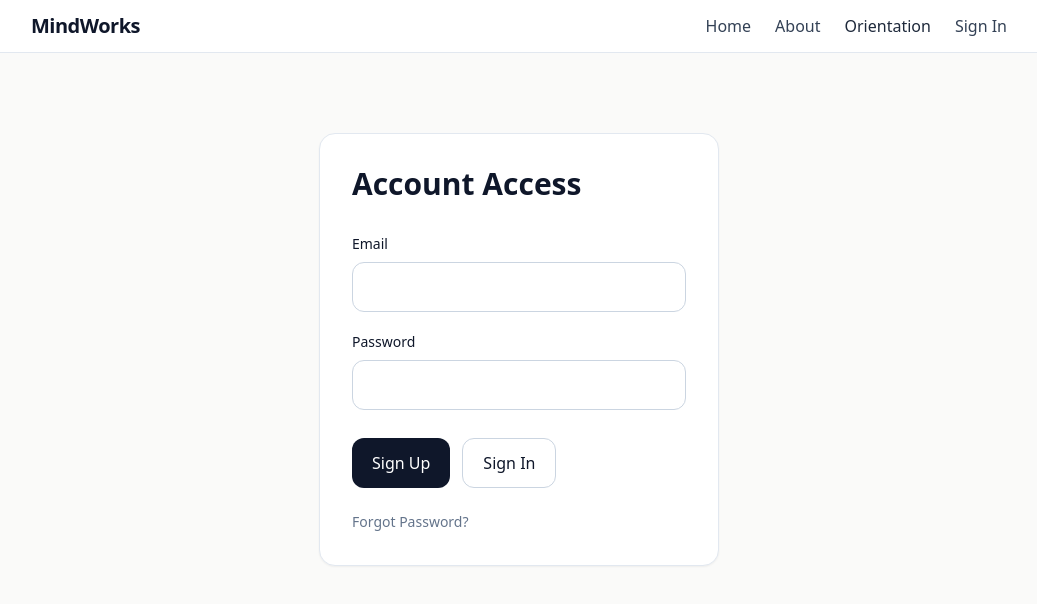
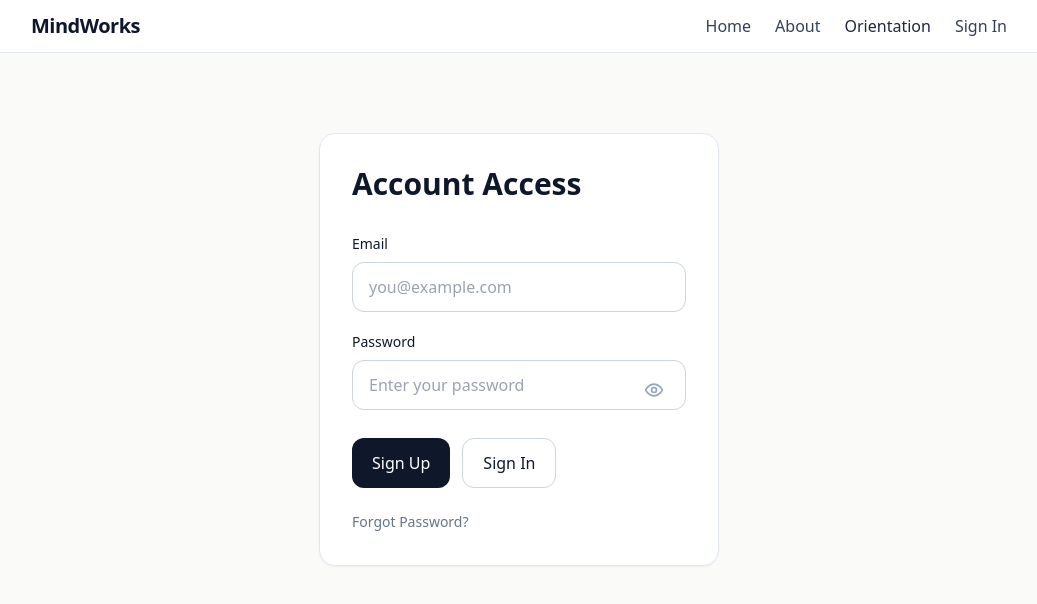
Before and after one commit to stopinder/therapy-orientation-quiz, a Vue app: page /auth in a window 1280 px wide. Shown: the top 604 px of the page, without its empty margins (121-1158 px from the left). Built offline with nearby package versions, Linux system fonts and the light colour scheme; no server answers.

Commit message:
Polish form usability

```diff
--- a/src/style.css
+++ b/src/style.css
@@ -9,3 +9,13 @@
     -ms-overflow-style: none;
     scrollbar-width: none;
 }
+
+/* Restrained browser autofill styling override */
+input:-webkit-autofill,
+input:-webkit-autofill:hover,
+input:-webkit-autofill:focus,
+input:-webkit-autofill:active {
+    -webkit-box-shadow: 0 0 0 1000px white inset !important;
+    -webkit-text-fill-color: inherit !important;
+    transition: background-color 5000s ease-in-out 0s;
+}
--- a/src/views/AuthView.vue
+++ b/src/views/AuthView.vue
@@ -22,11 +22,12 @@
               v-model="email"
               type="email"
               class="w-full rounded-xl border border-slate-300 px-4 py-3 outline-none focus:border-slate-500"
+              placeholder="you@example.com"
           />
 
         </div>
 
-        <div>
+        <div class="relative">
 
           <label class="mb-2 block text-sm font-medium">
             Password
@@ -34,9 +35,50 @@
 
           <input
               v-model="password"
-              type="password"
-              class="w-full rounded-xl border border-slate-300 px-4 py-3 outline-none focus:border-slate-500"
+              :type="showPassword ? 'text' : 'password'"
+              class="w-full rounded-xl border border-slate-300 px-4 py-3 pr-12 outline-none focus:border-slate-500"
+              placeholder="Enter your password"
           />
+
+          <button
+              type="button"
+              @click="showPassword = !showPassword"
+              class="absolute right-3 top-[38px] flex h-10 w-10 items-center justify-center text-slate-400 hover:text-slate-600 focus:outline-none"
+              :aria-label="showPassword ? 'Hide password' : 'Show password'"
+          >
+            <svg
+                v-if="showPassword"
+                xmlns="http://www.w3.org/2000/svg"
+                width="20"
+                height="20"
+                viewBox="0 0 24 24"
+                fill="none"
+                stroke="currentColor"
+                stroke-width="2"
+                stroke-linecap="round"
+                stroke-linejoin="round"
+            >
+              <path d="M9.88 9.88L4.62 4.62" />
+              <path d="M1 1l22 22" />
+              <path d="M2 12s3-7 10-7 10 7 10 7-3 7-10 7-10-7-10-7z" />
+              <path d="M15.53 15.53a3 3 0 0 1-4.24-4.24" />
+            </svg>
+            <svg
+                v-else
+                xmlns="http://www.w3.org/2000/svg"
+                width="20"
+                height="20"
+                viewBox="0 0 24 24"
+                fill="none"
+                stroke="currentColor"
+                stroke-width="2"
+                stroke-linecap="round"
+                stroke-linejoin="round"
+            >
+              <path d="M2 12s3-7 10-7 10 7 10 7-3 7-10 7-10-7-10-7z" />
+              <circle cx="12" cy="12" r="3" />
+            </svg>
+          </button>
 
         </div>
 
@@ -109,6 +151,7 @@ const auth = useAuthStore()
 
 const email = ref("")
 const password = ref("")
+const showPassword = ref(false)
 const message = ref("")
 
 const signUp = async () => {
--- a/src/views/CourseWeekView.vue
+++ b/src/views/CourseWeekView.vue
@@ -667,7 +667,7 @@ const reflectionPlaceholder = computed(() => {
   return "Describe what happened..."
 })
 
-const bodyObservationPlaceholder = "Tension in chest, pressure, restlessness, heaviness, numbness, or nothing noticeable..."
+const bodyObservationPlaceholder = "Tension in chest, tight shoulders, restlessness, heaviness, numbness, or leave blank..."
 
 const restoredReflection =
     ref(false)
--- a/src/views/ResetPasswordView.vue
+++ b/src/views/ResetPasswordView.vue
@@ -16,7 +16,7 @@
           @submit.prevent="updatePassword"
       >
 
-        <div>
+        <div class="relative">
 
           <label class="mb-2 block text-sm font-medium">
             New Password
@@ -24,9 +24,50 @@
 
           <input
               v-model="password"
-              type="password"
-              class="w-full rounded-xl border border-slate-300 px-4 py-3 outline-none focus:border-slate-500"
+              :type="showPassword ? 'text' : 'password'"
+              class="w-full rounded-xl border border-slate-300 px-4 py-3 pr-12 outline-none focus:border-slate-500"
+              placeholder="Enter your new password"
           />
+
+          <button
+              type="button"
+              @click="showPassword = !showPassword"
+              class="absolute right-3 top-[38px] flex h-10 w-10 items-center justify-center text-slate-400 hover:text-slate-600 focus:outline-none"
+              :aria-label="showPassword ? 'Hide password' : 'Show password'"
+          >
+            <svg
+                v-if="showPassword"
+                xmlns="http://www.w3.org/2000/svg"
+                width="20"
+                height="20"
+                viewBox="0 0 24 24"
+                fill="none"
+                stroke="currentColor"
+                stroke-width="2"
+                stroke-linecap="round"
+                stroke-linejoin="round"
+            >
+              <path d="M9.88 9.88L4.62 4.62" />
+              <path d="M1 1l22 22" />
+              <path d="M2 12s3-7 10-7 10 7 10 7-3 7-10 7-10-7-10-7z" />
+              <path d="M15.53 15.53a3 3 0 0 1-4.24-4.24" />
+            </svg>
+            <svg
+                v-else
+                xmlns="http://www.w3.org/2000/svg"
+                width="20"
+                height="20"
+                viewBox="0 0 24 24"
+                fill="none"
+                stroke="currentColor"
+                stroke-width="2"
+                stroke-linecap="round"
+                stroke-linejoin="round"
+            >
+              <path d="M2 12s3-7 10-7 10 7 10 7-3 7-10 7-10-7-10-7z" />
+              <circle cx="12" cy="12" r="3" />
+            </svg>
+          </button>
 
         </div>
 
@@ -57,6 +98,7 @@ import { ref } from "vue"
 import { supabase } from "../lib/supabase"
 
 const password = ref("")
+const showPassword = ref(false)
 const message = ref("")
 
 const updatePassword = async () => {
```
